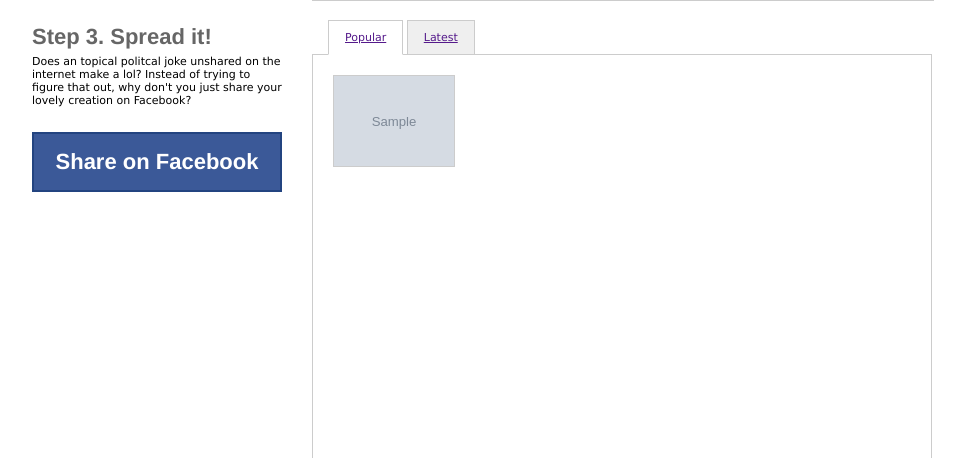
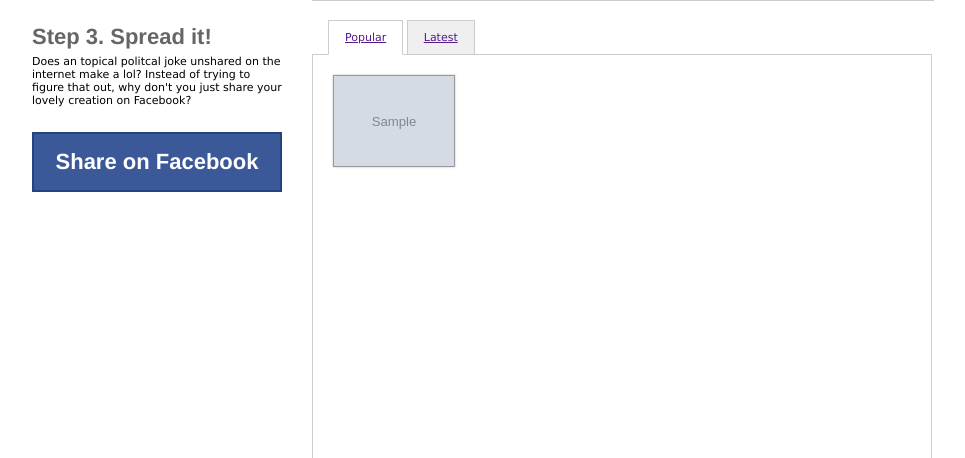
Before and after one commit to PumpkinPirate/pumpin, a Django app: page / in a window 1280 px wide. Shown: the part 596-1054 px from the top of the page, without its empty margins (158-1123 px from the left). Run offline with Django 3.2, Linux system fonts and the light colour scheme; tables that the repository leaves empty hold one stand-in row (values such as "Sample post"); grey boxes marked "Sample" are stand-in pictures; some libraries are stand-ins or nearby versions.

Commit message:
style changes

```diff
--- a/pumpin/gallery/static/style.css
+++ b/pumpin/gallery/static/style.css
@@ -233,8 +233,12 @@ body, html {
   width: 120px;
   height: 90px;
   margin: 10px;
-  border: 1px solid #CCC;
-  background: #EFEFEF;
+  border: 1px solid #999;
+  box-shadow: 0 0 2px rgba(0,0,0,.25);
+  cursor: pointer;
+}
+.tray img:hover {
+  border: 1px solid #333;
 }
 #latest_tray {
   display: none;
```
